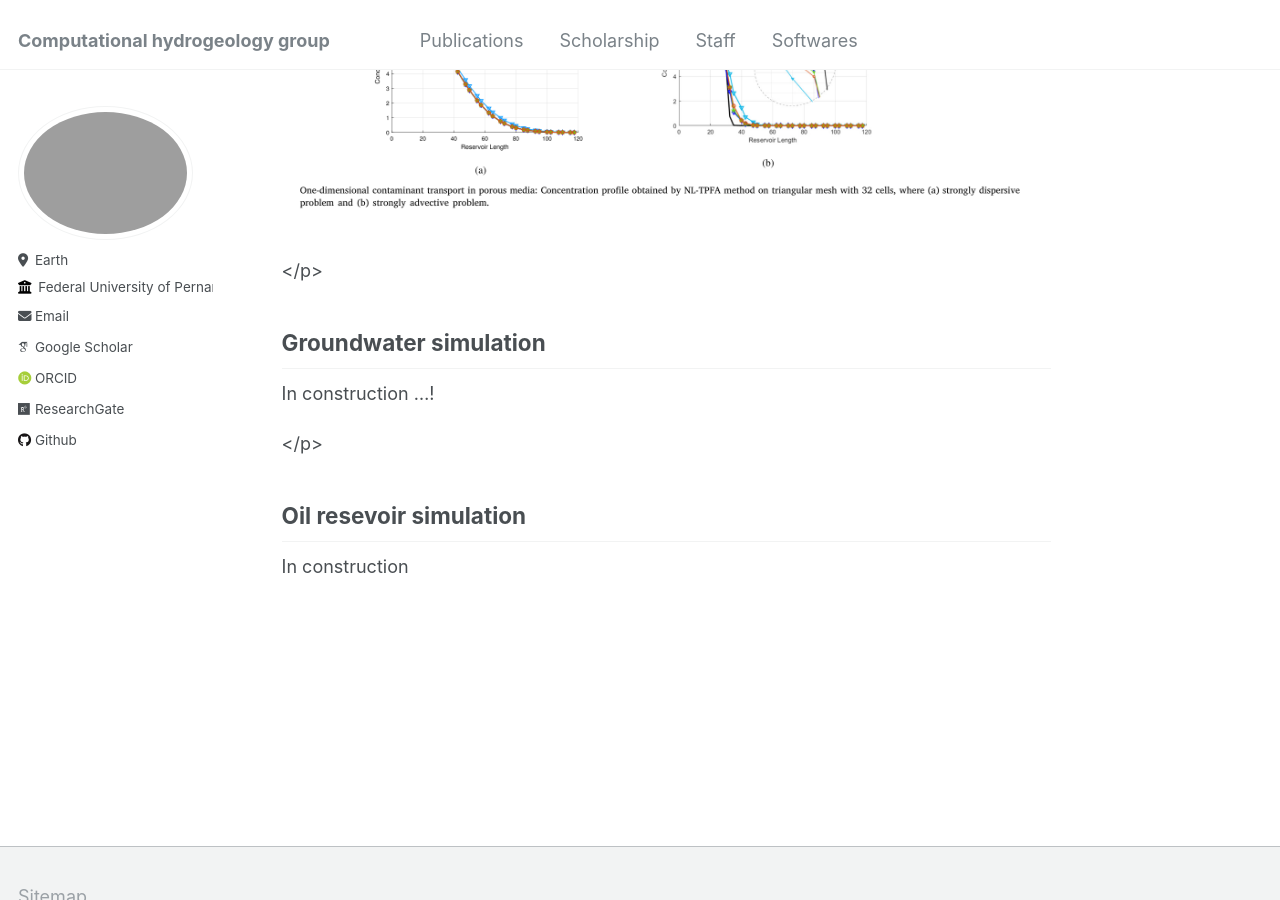
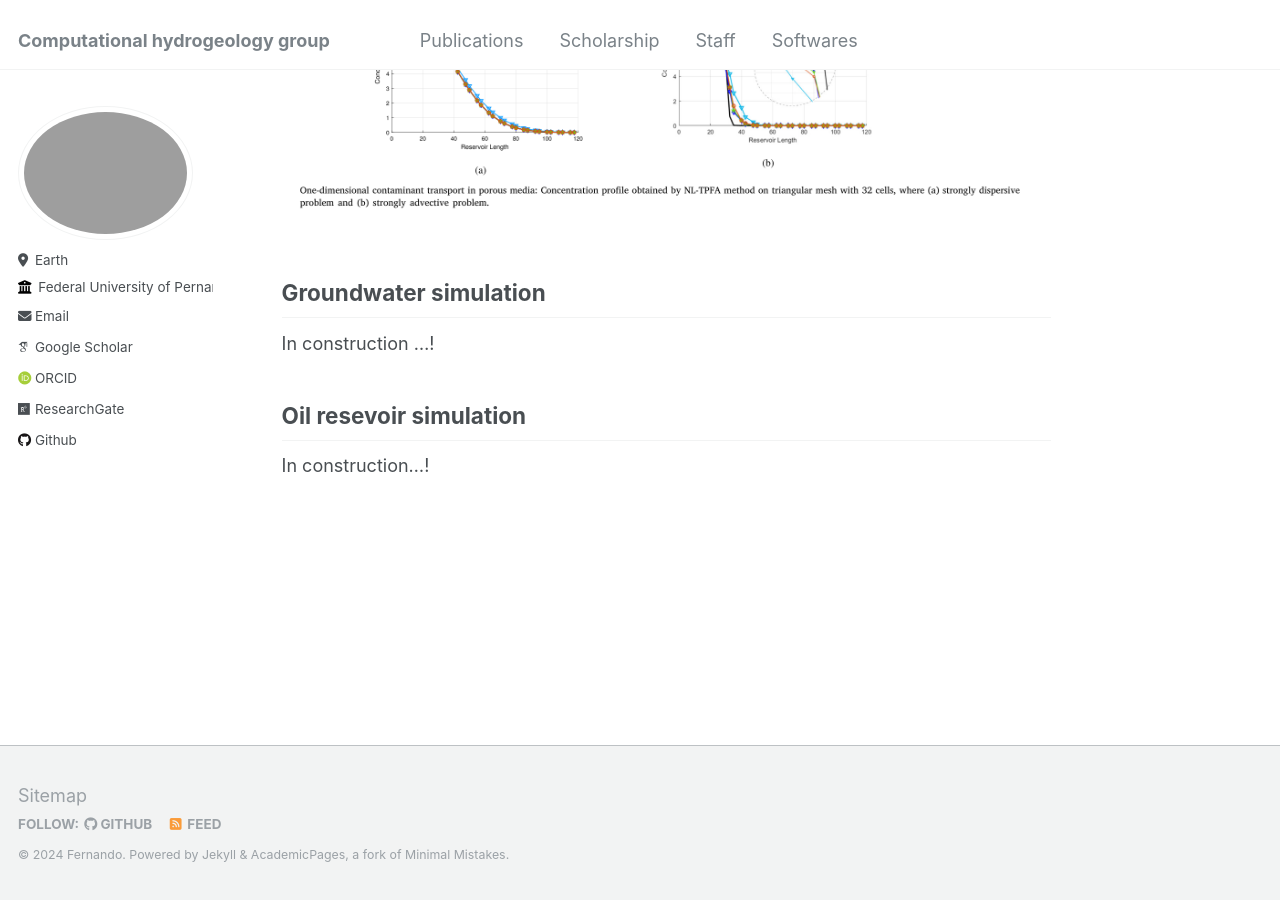
Before and after one commit to Feraul/Feraul.github.io, a Jekyll site: the page built from _pages/about.md, in a window 1280 px wide and 900 px high, scrolled down 729 px. Built offline with Jekyll 4.4.1, drawn with Linux system fonts in a browser that asks for light colours; some web fonts are replaced.

Commit message:
Update about.md

```diff
--- a/_pages/about.md
+++ b/_pages/about.md
@@ -19,14 +19,12 @@ In figure below, we see the contaminant transporte in one dimensional problem, c
 Example: Contreras et al., (2023)
 ![Editing a markdown file for a talk](/images/image2.png)
 
-</p>
 
 Groundwater simulation
 ------
 In construction ...!
 
-</p>
 
 Oil resevoir simulation
 ------
-In construction
+In construction...!
```
